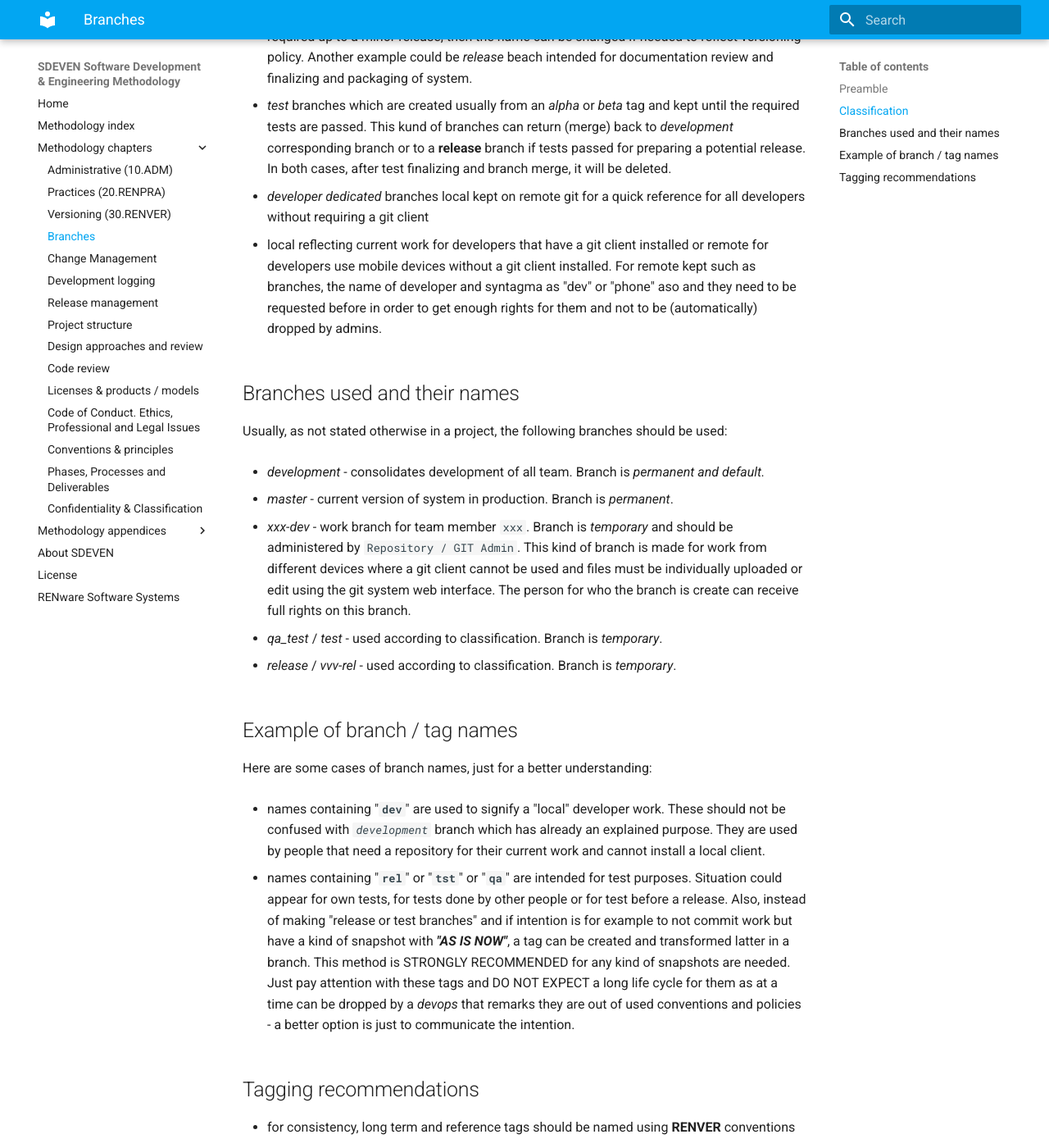
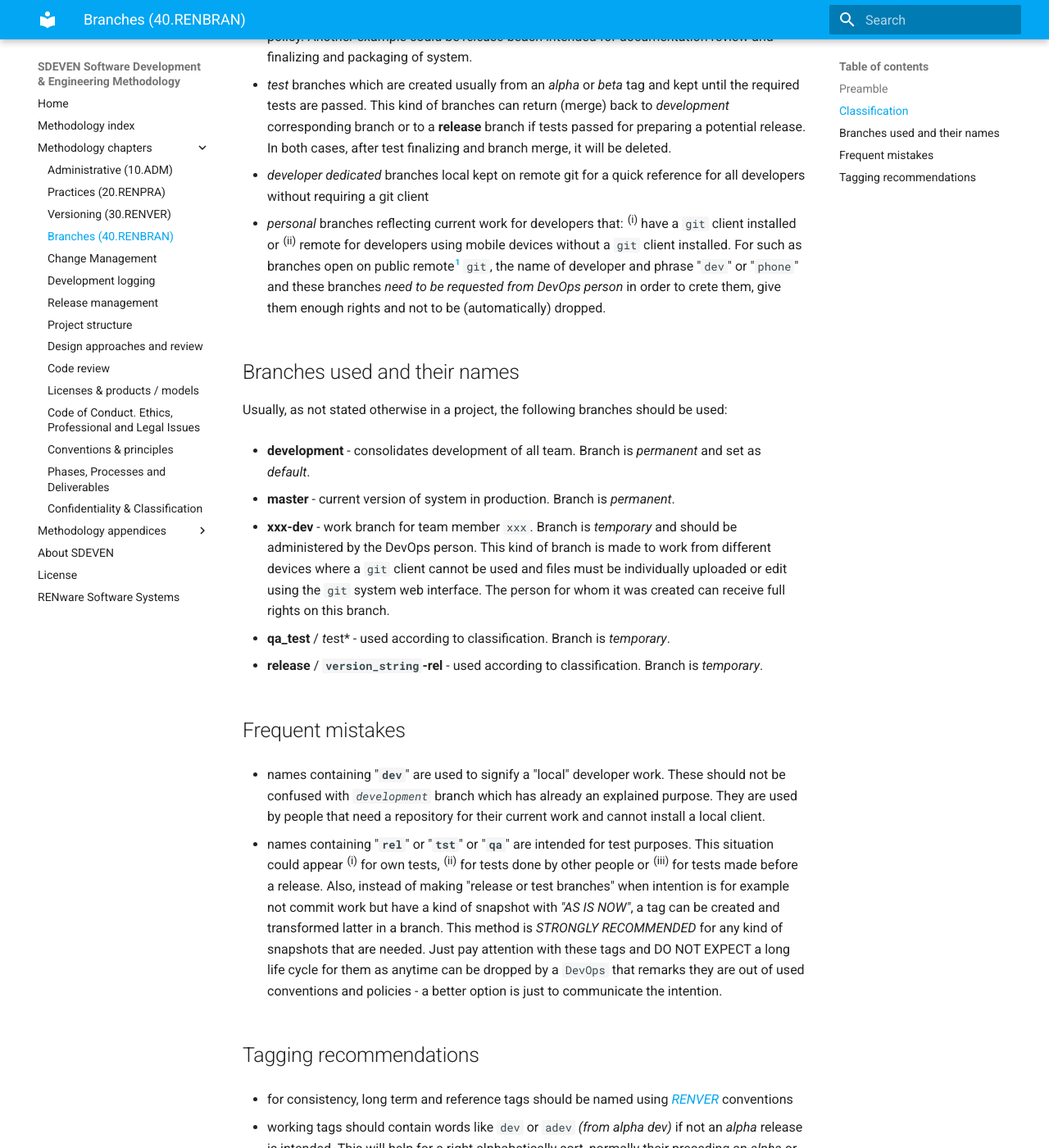
Before and after one commit to petre-renware/sdeven, an MkDocs documentation site: the page built from SDEVEN_content_docs/SDEVEN.40_RENBRAN.md, in a window 1280 px wide and 1400 px high, scrolled down 983 px. Shown: the whole window at 82% size. Built offline with MkDocs 1.6.1 and Material for MkDocs 9.7.7, drawn with Linux system fonts in a browser that asks for light colours; some of the changed text lies outside the part shown.

Commit message:
closed 230619piu_f

```diff
--- a/SDEVEN_content_docs/SDEVEN.40_RENBRAN.md
+++ b/SDEVEN_content_docs/SDEVEN.40_RENBRAN.md
@@ -12,9 +11,13 @@ Release date: 220415
 
 [TOC]
 
+
+
 ## Preamble
 
 This section refers the current policies regarding *git repository* branches.
+
+
 
 ## Classification
 
@@ -24,38 +27,44 @@ The branches are classified like that:
 
 * with a *long life cycle* (aka just *development*). In this category is **development** branch which is required up to a minor release, then the name can be changed if needed to reflect versioning policy. Another example could be *release* beach intended for documentation review and finalizing and packaging of system.
 
-* *test* branches which are created usually from an *alpha* or *beta* tag and kept until the required tests are passed. This kund of branches can return (merge) back to *development* corresponding branch or to a **release** branch if tests passed for preparing a potential release. In both cases, after test finalizing and branch merge, it will be deleted.
+* *test* branches which are created usually from an *alpha* or *beta* tag and kept until the required tests are passed. This kind of branches can return (merge) back to *development* corresponding branch or to a **release** branch if tests passed for preparing a potential release. In both cases, after test finalizing and branch merge, it will be deleted.
 
 * *developer dedicated* branches local kept on remote git for a quick reference for all developers without requiring a git client
 
-* local reflecting current work for developers that have a git client installed or remote for developers use mobile devices without a git client installed. For remote kept such as branches, the name of developer and syntagma as "dev" or "phone" aso and they need to be requested before in order to get enough rights for them and not to be (automatically) dropped by admins.
+* *personal* branches reflecting current work for developers that: <sup>(i)</sup> have a `git` client installed or <sup>(ii)</sup> remote for developers using mobile devices without a `git` client installed. For such as branches open on public remote[^public_remote] `git`, the name of developer and phrase "`dev`" or "`phone`" and these branches *need to be requested from DevOps person* in order to crete them, give them enough rights and not to be (automatically) dropped.
+
+
+[^public_remote]: the internal `git` used by team
+
+
+
 
 ## Branches used and their names
 
 Usually, as not stated otherwise in a project, the following branches should be used:
 
-* *development* - consolidates development of all team. Branch is *permanent and default.*
+* **development** - consolidates development of all team. Branch is *permanent* and set as *default*.
 
-* *master* - current version of system in production. Branch is *permanent*.
+* **master** - current version of system in production. Branch is *permanent*.
 
-* *xxx-dev* - work branch for team member `xxx`. Branch is *temporary* and should be administered by `Repository / GIT Admin`. This kind of branch is made for work from different devices where a git client cannot be used and files must be individually uploaded or edit using the git system web interface. The person for who the branch is create can receive full rights on this branch.
+* **xxx-dev** - work branch for team member `xxx`. Branch is *temporary* and should be administered by the DevOps person. This kind of branch is made to work from different devices where a `git` client cannot be used and files must be individually uploaded or edit using the `git` system web interface. The person for whom it was created can receive full rights on this branch.
 
-* *qa_test* / *test* - used according to classification. Branch is *temporary*.
+* **qa_test** / *t*est* - used according to classification. Branch is *temporary*.
 
-* *release* / *vvv-rel* - used according to classification. Branch is *temporary*.
+* **release** / **`version_string`-rel** - used according to classification. Branch is *temporary*.
 
-## Example of branch / tag names
 
-Here are some cases of branch names, just for a better understanding:
+
+## Frequent mistakes
 
 * names containing "**`dev`**" are used to signify a "local" developer work. These should not be confused with *`development`* branch which has already an explained purpose. They are used by people that need a repository for their current work and cannot install a local client.
 
-* names containing "**`rel`**"  or "**`tst`**" or "**`qa`**" are intended for test purposes. Situation could appear for own tests, for tests done by other people or for test before a release. Also, instead of making "release or test branches" and if intention is for example to not commit work but have a kind of snapshot with ***"AS IS NOW"***, a tag can be created and transformed latter in a branch. This method is STRONGLY RECOMMENDED for any kind of snapshots are needed. Just pay attention with these tags and DO NOT EXPECT a long life cycle for them as at a time can be dropped by a *devops* that remarks they are out of used conventions and policies - a better option is just to communicate the intention.
+* names containing "**`rel`**"  or "**`tst`**" or "**`qa`**" are intended for test purposes. This situation could appear <sup>(i)</sup> for own tests, <sup>(ii)</sup> for tests done by other people or <sup>(iii)</sup> for tests made before a release. Also, instead of making "release or test branches" when intention is for example not commit work but have a kind of snapshot with *"AS IS NOW"*, a tag can be created and transformed latter in a branch. This method is *STRONGLY RECOMMENDED* for any kind of snapshots that are needed. Just pay attention with these tags and DO NOT EXPECT a long life cycle for them as anytime can be dropped by a `DevOps` that remarks they are out of used conventions and policies - a better option is just to communicate the intention.
+
+
 
 ## Tagging recommendations
 
-* for consistency, long term and reference tags should be named using **RENVER** conventions
-* working tags should contain words like "dev" or "adev" *(from alpha dev)* if not an *alpha* release is intended.
-This will help fir a right alphabetically sort, normally their preceding an *alpha* or upper release.
+* for consistency, long term and reference tags should be named using *[RENVER](SDEVEN.30_RENVER.md)* conventions
 
---- ooo ---
+* working tags should contain words like `dev` or `adev` *(from alpha dev)* if not an *alpha* release is intended. This will help for a right alphabetically sort, normally their preceding an *alpha* or upper release.
--- a/mkdocs.yml
+++ b/mkdocs.yml
@@ -7,7 +7,7 @@ nav:
         - Administrative (10.ADM): 'SDEVEN.10_ADM.md'
         - Practices (20.RENPRA): 'SDEVEN.20_RENPRA.md'
         - Versioning (30.RENVER): SDEVEN.30_RENVER.md
-        - Branches: 'SDEVEN.40_RENBRAN.md'
+        - Branches (40.RENBRAN): 'SDEVEN.40_RENBRAN.md'
         - Change Management: 'SDEVEN.50_RENCHGM.md'
         - Development logging: 'SDEVEN.55_RENTRACE.md'
         - Release management: 'SDEVEN.60_RENRELM.md'
```
Also changed, not shown: other parts of SDEVEN_content_docs/SDEVEN.40_RENBRAN.md (+3 -4 lines), CHANGELOG.md (+2 -0 lines).
